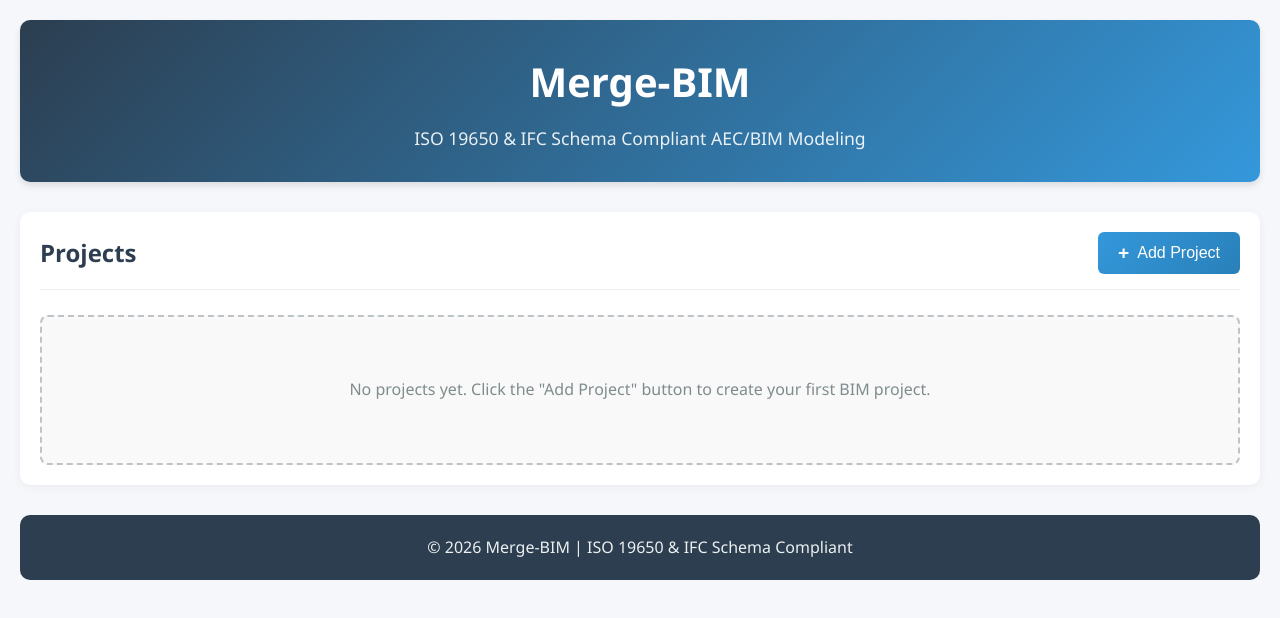
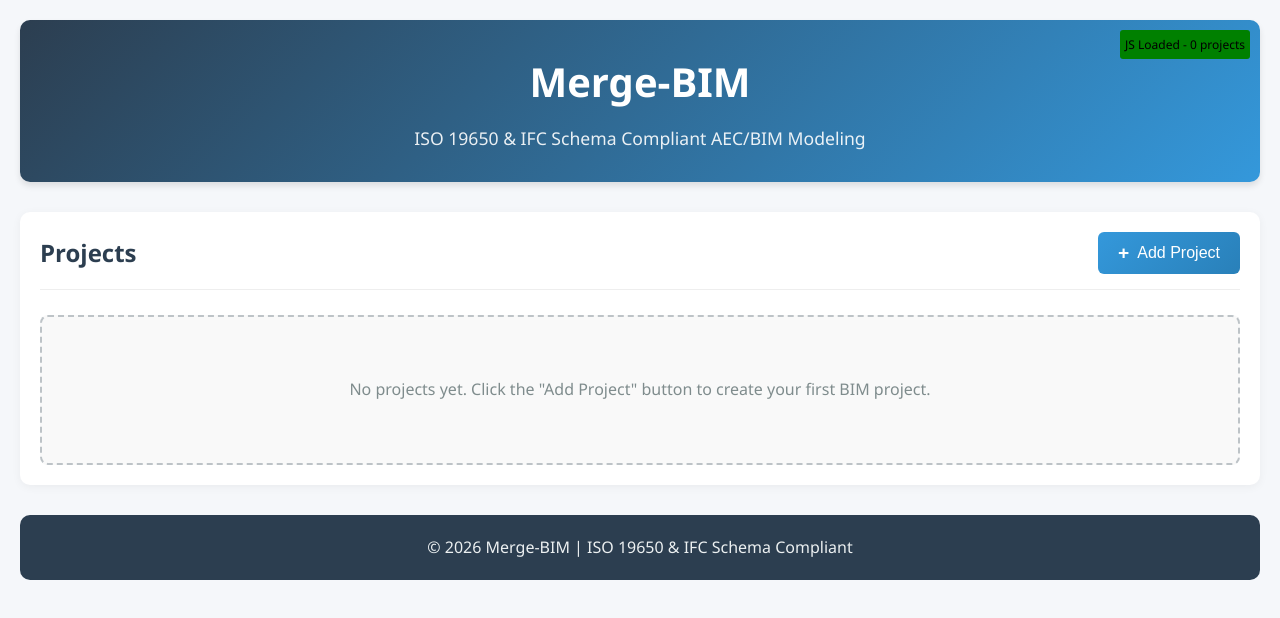
Before and after one commit to dorrpet/Merge-BIM, a plain HTML site: page index.html in a window 1280 px wide. Drawn offline with Linux system fonts and the light colour scheme.

Commit message:
Add visual JS loading indicator and delay initialization
- Added jsStatus div to show JavaScript loading state
- Added 100ms delay to ensure DOM is fully ready
- Status shows: red=not loaded, yellow=loading, green=loaded with project count
- Helps diagnose if JavaScript is executing properly on page refresh

```diff
--- a/app.js
+++ b/app.js
@@ -77,6 +77,16 @@ let viewScopePackageModal, closeViewScopeModal, viewScopeContent;
 document.addEventListener('DOMContentLoaded', () => {
     console.log("DOM fully loaded and parsed");
 
+    // Update status to show JS is loading
+    const jsStatus = document.getElementById('jsStatus');
+    if (jsStatus) {
+        jsStatus.textContent = 'JS Loading...';
+        jsStatus.style.background = 'yellow';
+        jsStatus.style.color = 'black';
+    }
+
+    // Wait a brief moment to ensure DOM is fully ready
+    setTimeout(() => {
         // Load all DOM elements safely (they may not exist on all pages)
         loadDOMElements();
 
@@ -105,6 +115,13 @@ document.addEventListener('DOMContentLoaded', () => {
         }
 
         setupEventListeners();
+
+        // Update status to show JS is loaded
+        if (jsStatus) {
+            jsStatus.textContent = 'JS Loaded - ' + projects.length + ' projects';
+            jsStatus.style.background = 'green';
+        }
+    }, 100);
 });
 
 // Load DOM elements safely
--- a/index.html
+++ b/index.html
@@ -11,6 +11,7 @@
         <header>
             <h1>Merge-BIM</h1>
             <p class="subtitle">ISO 19650 & IFC Schema Compliant AEC/BIM Modeling</p>
+            <div id="jsStatus" style="position: absolute; top: 10px; right: 10px; background: red; color: white; padding: 5px; border-radius: 3px; font-size: 12px;">JS Not Loaded</div>
         </header>
 
         <main>
```
Lines whose indentation alone changed are shown as unchanged.
